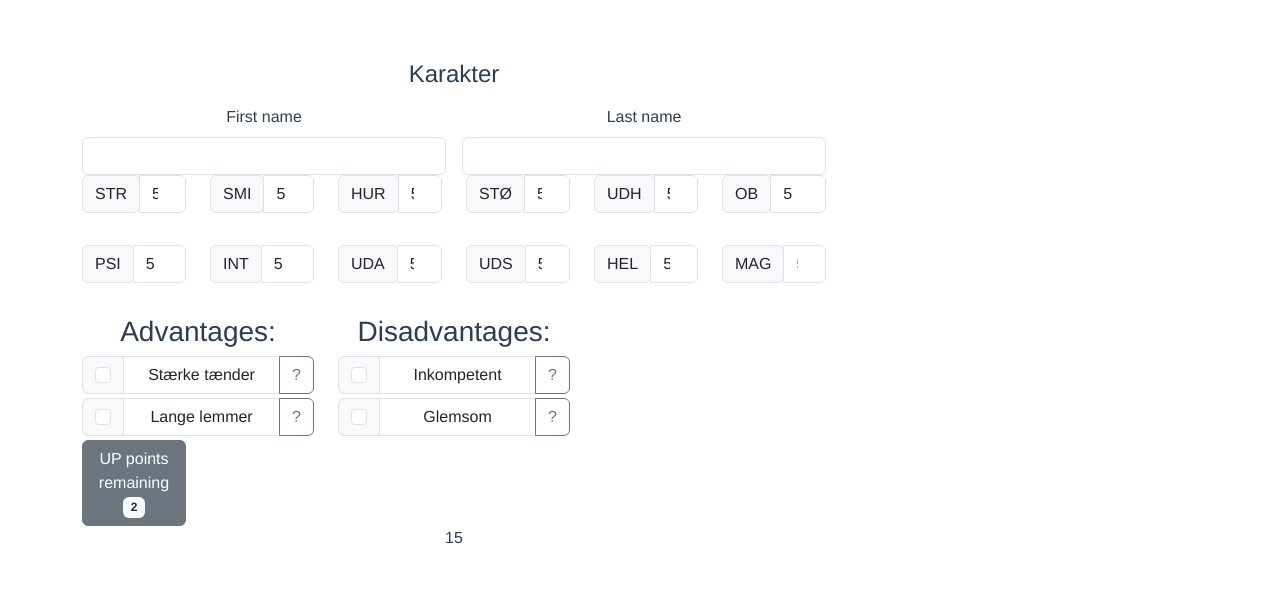
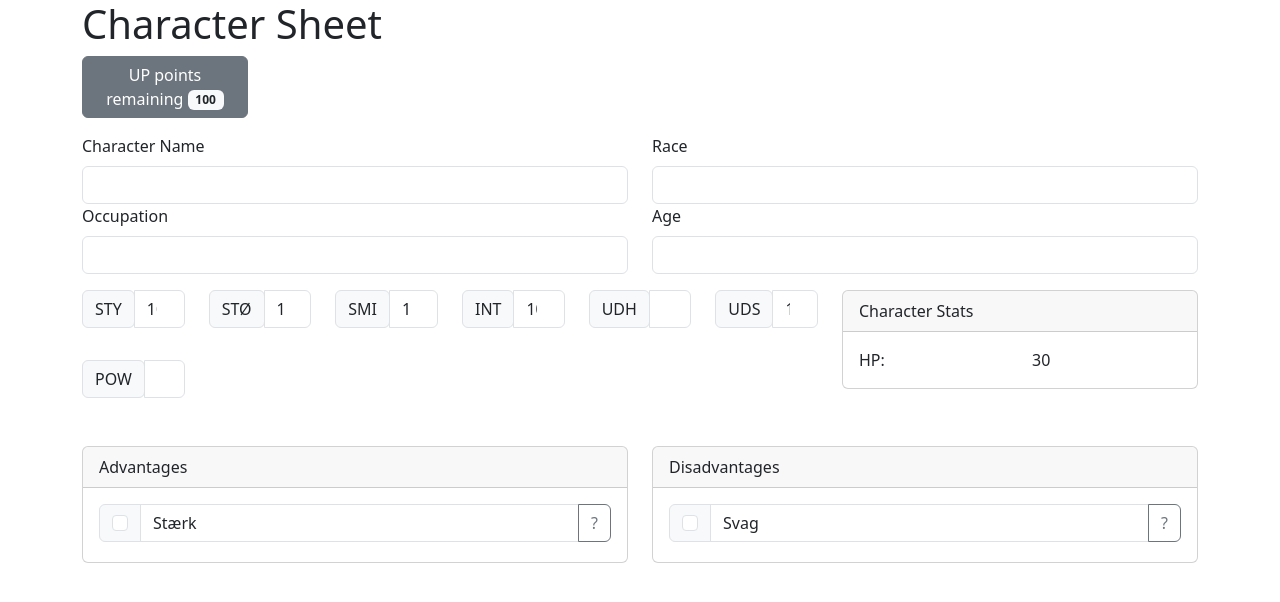
Before and after one commit to sofusalbertsen/foggy-chars, a Vue app: page / in a window 1280 px wide. Shown: the top 602 px of the page. Built offline with nearby package versions, Linux system fonts and the light colour scheme.

Commit message:
Implement Pinia for state management and refactor components to use character store

```diff
--- /dev/null
+++ b/index.html
@@ -0,0 +1,13 @@
+<!DOCTYPE html>
+<html lang="">
+  <head>
+    <meta charset="UTF-8">
+    <link rel="icon" href="/favicon.ico">
+    <meta name="viewport" content="width=device-width, initial-scale=1.0">
+    <title>Vite App</title>
+  </head>
+  <body>
+    <div id="app"></div>
+    <script type="module" src="/src/main.js"></script>
+  </body>
+</html>
--- a/src/App.vue
+++ b/src/App.vue
@@ -1,94 +1,100 @@
 <template>
   <div class="container">
-<div class="col-md-7 col-lg-8">
-<h4 class="mb-3">Karakter</h4>
-  <div class="row g-3">
-    <Freetext :fieldname="firstName" text="dette er en text" />
-    <Freetext :fieldname="lastName" text="dette er en  text" />
+    <h1>Character Sheet</h1>
+    <div class="row mb-3">
+      <Up />
     </div>
+    <div class="row mb-3">
+      <Freetext fieldname="Character Name" />
+      <Freetext fieldname="Race" />
+      <Freetext fieldname="Occupation" />
+      <Freetext fieldname="Age" />
+    </div>
+    <div class="row mb-3">
+      <div class="col-md-8">
         <div class="row">
-    <Stat  v-for="stat in stats" :key="stat.name" :stat="stat" v-model:upRef="stat.upRef" @modifyUP="modifyUP" />
+          <Stat
+            v-for="stat in characterStore.stats"
+            :key="stat.name"
+            :stat="stat"
+          />
         </div>
-    <div class="row">
-        <div class="col-md-4">
-          <h3> Advantages:</h3>
-          <Advantage v-for="advantage in advantages" :key="advantage.name" :advantage="advantage.advantage" :name="advantage.name" :value="advantage.value" @modifyUP="modifyUP"/>
       </div>
       <div class="col-md-4">
-          <h3> Disadvantages:</h3>
-          <Advantage v-for="disadvantage in disadvantages" :key="disadvantage.name" :advantage="disadvantage.advantage" :name="disadvantage.name" :value="disadvantage.value" @modifyUP="modifyUP"/>
+        <div class="card">
+          <div class="card-header">
+            Character Stats
+          </div>
+          <div class="card-body">
+            <div class="row">
+              <div class="col">HP:</div>
+              <div class="col"><Hp /></div>
             </div>
           </div>
-    <div class="row">
-      <Up v-model:upPoints="upValue" />
         </div>
-    <Hp v-model:stats="stats"/>
+      </div>
+    </div>
+    <div class="row mb-3">
+      <div class="col-md-6">
+        <div class="card">
+          <div class="card-header">Advantages</div>
+          <div class="card-body">
+            <Advantage
+              v-for="adv in characterStore.advantages.filter(a => a.advantage)"
+              :key="adv.name"
+              :name="adv.name"
+              :value="adv.value"
+              :advantage="adv.advantage"
+              :chosen="adv.chosen"
+            />
+          </div>
+        </div>
+      </div>
+      <div class="col-md-6">
+        <div class="card">
+          <div class="card-header">Disadvantages</div>
+          <div class="card-body">
+            <Advantage
+              v-for="adv in characterStore.advantages.filter(a => !a.advantage)"
+              :key="adv.name"
+              :name="adv.name"
+              :value="adv.value"
+              :advantage="adv.advantage"
+              :chosen="adv.chosen"
+            />
+          </div>
+        </div>
+      </div>
     </div>
   </div>
 </template>
 
 <script>
-import Freetext from './components/Freetext.vue'
-import Stat from './components/Stat.vue'
-import Advantage from './components/Advantage.vue'
-import Up from './components/Up.vue'
-import Hp from './components/Hp.vue'
+import { useCharacterStore } from './stores/characterStore';
+import Up from './components/Up.vue';
+import Stat from './components/Stat.vue';
+import Hp from './components/Hp.vue';
+import Freetext from './components/Freetext.vue';
+import Advantage from './components/Advantage.vue';
 
 export default {
-  name: 'App',
   components: {
-    Freetext, Stat, Advantage, Up, Hp
+    Up,
+    Stat,
+    Hp,
+    Freetext,
+    Advantage
   },
-  data () {
+  setup() {
+    const characterStore = useCharacterStore();
+
     return {
-      upValue: 2,
-      constUp: 5,
-      firstName: 'First name',
-      lastName: 'Last name',
-      stats: [],
-      advantages: [],
-      disadvantages: []
-    }
-  },
-  created () {
-    this.stats = [
-      { name: 'STR', longName: 'Styrke', statValue: this.constUp },
-      { name: 'SMI', longName: 'Smidighed', statValue: this.constUp },
-      { name: 'HUR', longName: 'Hurtighed', statValue: this.constUp },
-      { name: 'STØ', longName: 'Størrelse', statValue: this.constUp },
-      { name: 'UDH', longName: 'Udholdenhed', statValue: this.constUp },
-      { name: 'OB', longName: 'Observation', statValue: this.constUp },
-      { name: 'PSI', longName: 'Psykke', statValue: this.constUp },
-      { name: 'INT', longName: 'Intelligens', statValue: this.constUp },
-      { name: 'UDA', longName: 'Udannelse', statValue: this.constUp },
-      { name: 'UDS', longName: 'Udseende', statValue: this.constUp },
-      { name: 'HEL', longName: 'Held', statValue: this.constUp },
-      { name: 'MAG', longName: 'Magi', statValue: this.constUp }
-    ]
-    this.advantages = [
-      { name: 'Stærke tænder', advantage: true, value: 1, chosen: false },
-      { name: 'Lange lemmer', advantage: true, value: 3, chosen: false }
-    ]
-    this.disadvantages = [
-      { name: 'Inkompetent', advantage: false, value: 1, chosen: false },
-      { name: 'Glemsom', advantage: false, value: 2, chosen: false }
-    ]
-  },
-  methods: {
-    modifyUP (value) {
-      this.upValue = this.upValue + value
-    }
+      characterStore
+    };
   }
 }
 </script>
 
 <style>
-#app {
-  font-family: Avenir, Helvetica, Arial, sans-serif;
-  -webkit-font-smoothing: antialiased;
-  -moz-osx-font-smoothing: grayscale;
-  text-align: center;
-  color: #2c3e50;
-  margin-top: 60px;
-}
+/* Your global styles here */
 </style>
--- a/src/components/Advantage.vue
+++ b/src/components/Advantage.vue
@@ -1,56 +1,63 @@
 <template>
-<div class="input-group mb-1">
+  <div class="input-group mb-1">
     <div class="input-group-text">
-      <input type="checkbox" class="form-check-input mt-0" :id="name" :value="value" :checked="checked" @click='statChange($event.target.value)'>
+      <input
+        type="checkbox"
+        class="form-check-input mt-0"
+        :id="name"
+        :value="value"
+        v-model="checked"
+        @change="statChange"
+      />
     </div>
-      <label class="form-control" :for="name"> {{name}} </label>
-      <button type="button" class="btn btn-outline-secondary" data-toggle="tooltip" :title="tooltip">?</button>
-
-</div>
+    <label class="form-control" :for="name">{{ name }}</label>
+    <button type="button" class="btn btn-outline-secondary" data-toggle="tooltip" :title="tooltip">
+      ?
+    </button>
+  </div>
 </template>
 
 <script>
+import { ref, computed, watch } from 'vue'
+import { useCharacterStore } from '../stores/characterStore'
+
 export default {
   props: {
     name: String,
     value: Number,
-    upRef: Number,
     advantage: Boolean,
-    chosen: Boolean
+    chosen: Boolean,
   },
-  created () {
 
-  },
-  computed: {
-    tooltip () {
-      return this.$props.advantage ? (this.$props.name + ' koster ' + this.$props.value + ' UP') : (this.$props.name + ' giver ' + this.$props.value + ' UP')
+  setup(props) {
+    const characterStore = useCharacterStore()
+    const checked = ref(props.chosen || false)
+
+    watch(
+      () => props.chosen,
+      (newVal) => {
+        checked.value = newVal
+      },
+    )
+
+    const tooltip = computed(() => {
+      return props.advantage
+        ? `${props.name} koster ${props.value} UP`
+        : `${props.name} giver ${props.value} UP`
+    })
+
+    const statChange = () => {
+      characterStore.toggleAdvantage(props.name)
+    }
+
+    return {
+      checked,
+      tooltip,
+      statChange,
+      characterStore,
     }
   },
-  methods: {
-    statChange (value) {
-      var sendValue = this.value
-      if (this.advantage) {
-        sendValue = -sendValue
-      }
-
-      if (this.checked) {
-        this.$emit('modifyUP', parseInt(-sendValue))
-      } else {
-        this.$emit('modifyUP', parseInt(sendValue))
-      }
-      this.checked = !this.checked
-      console.log('checkked' + sendValue)
-    }
-  },
-  data () {
-    return {
-      checked: false
-    }
-  }
 }
-
 </script>
 
-<style>
-
-</style>
+<style></style>
--- a/src/components/Freetext.vue
+++ b/src/components/Freetext.vue
@@ -1,26 +1,43 @@
 <template>
-              <div class="col-sm-6">
-              <label :for="fieldname" class="form-label"> {{ fieldname }} </label>
-              <input type="text" class="form-control" :id="fieldname" placeholder="" value="" required="">
-              <div class="invalid-feedback">
-                Valid {{fieldname}} is required.
-              </div>
-            </div>
+  <div class="col-sm-6">
+    <label :for="fieldname" class="form-label">{{ fieldname }}</label>
+    <input
+      type="text"
+      class="form-control"
+      :id="fieldname"
+      placeholder=""
+      v-model="inputValue"
+      @input="updateValue"
+      required=""
+    />
+    <div class="invalid-feedback">Valid {{ fieldname }} is required.</div>
+  </div>
 </template>
 
 <script>
+import { ref } from 'vue'
+import { useCharacterStore } from '../stores/characterStore'
+
 export default {
   props: ['fieldname', 'text'],
-  created () {
+
+  setup(props) {
+    const characterStore = useCharacterStore()
+    const inputValue = ref('')
+
+    const updateValue = () => {
+      // Convert fieldname to a key that can be used in the store
+      const fieldKey = props.fieldname.toLowerCase().replace(/\s+/g, '')
+      characterStore.updateCharacterInfo(fieldKey, inputValue.value)
+    }
+
+    return {
+      inputValue,
+      updateValue,
+      characterStore,
+    }
   },
-  data () {
-    return {
-
-    }
-  }
 }
 </script>
 
-<style>
-
-</style>
+<style></style>
--- a/src/components/Hp.vue
+++ b/src/components/Hp.vue
@@ -1,38 +1,19 @@
 <template>
-  <div>{{calculateHP}}</div>
+  <div>{{ characterStore.calculateHP }}</div>
 </template>
 
 <script>
+import { useCharacterStore } from '../stores/characterStore'
+
 export default {
-  props: {
-    stats: Array
-  },
-  data () {
+  setup() {
+    const characterStore = useCharacterStore()
+
     return {
-      baseHp: null,
-      modifiers: [],
-      hp: null
+      characterStore,
     }
   },
-  created () {
-    console.log(this.stats)
-  },
-  computed: {
-    calculateHP () {
-      var out = 0
-      this.stats.forEach(stat => {
-        if (stat.name === 'UDH') {
-          out += (stat.statValue * 2)
-        } else if (stat.name === 'STØ') {
-          out += stat.statValue
-        }
-      })
-      return out
-    }
-  }
 }
 </script>
 
-<style>
-
-</style>
+<style></style>
--- a/src/components/Stat.vue
+++ b/src/components/Stat.vue
@@ -1,47 +1,61 @@
 <template>
-<div class="col-md-2">
-  <div class="input-group mb-3">
-    <div class="input-group-prepend">
-      <span class="input-group-text" id="inputGroup-sizing-default" :title="stat.longName"> {{stat.name}}</span>
+  <div class="col-md-2">
+    <div class="input-group mb-3">
+      <div class="input-group-prepend">
+        <span class="input-group-text" id="inputGroup-sizing-default" :title="stat.longName">
+          {{ stat.name }}</span
+        >
+      </div>
+      <input
+        type="number"
+        class="form-control mb-3"
+        :id="stat.statname"
+        v-model="value"
+        @input="statChange"
+      />
     </div>
-    <input type="number" class="form-control mb-3" :id="stat.statname" :value="value" @input='statChange($event.target.value)'>
   </div>
-</div>
 </template>
 
 <script>
+import { ref, watch } from 'vue'
+import { useCharacterStore } from '../stores/characterStore'
+
 export default {
   props: {
-    upRef: Number,
     stat: {
-      name: String,
-      longName: String,
-      statValue: Number
+      type: Object,
+      required: true,
+    },
+  },
+  setup(props) {
+    const characterStore = useCharacterStore()
+    const value = ref(props.stat.statValue)
+    const valueRef = ref(props.stat.statValue)
+
+    const statChange = () => {
+      const subtractionPoints = valueRef.value - value.value
+      valueRef.value = value.value
+      characterStore.modifyUP(subtractionPoints)
+      characterStore.updateStat(props.stat.name, value.value)
+    }
+
+    watch(
+      () => props.stat.statValue,
+      (newVal) => {
+        value.value = newVal
+        valueRef.value = newVal
+      },
+    )
+
+    return {
+      value,
+      valueRef,
+      statChange,
+      characterStore,
     }
   },
-  data () {
-    return {
-      value: this.$props.stat.statValue,
-      valueRef: null
-    }
-  },
-  created () {
-    console.log(this.$props.stat.longName)
-    this.valueRef = this.value
-    // console.log(this.value)
-    // console.log(this.$props.statValue)
-  },
-  methods: {
-    statChange (value) {
-      this.value = value
-      var substractionPoints = this.valueRef - value
-      this.valueRef = value
-      this.$emit('modifyUP', substractionPoints)
-    }
-  }
 }
 </script>
 
-<style>
-
-</style>
+<style></style>
--- a/src/components/Up.vue
+++ b/src/components/Up.vue
@@ -1,27 +1,23 @@
 <template>
-            <div class="col-md-2">
-              <button type="button" class="btn btn-secondary ">
-   UP points remaining <span class="badge bg-light text-dark">{{this.$props.upPoints}}</span>
-</button>
-            </div>
+  <div class="col-md-2">
+    <button type="button" class="btn btn-secondary">
+      UP points remaining
+      <span class="badge bg-light text-dark">{{ characterStore.upPoints }}</span>
+    </button>
+  </div>
 </template>
 
 <script>
+import { useCharacterStore } from '../stores/characterStore'
+
 export default {
-  props: {
-    upPoints: Number
-  },
-  data () {
+  setup() {
+    const characterStore = useCharacterStore()
     return {
-
+      characterStore,
     }
   },
-  created () {
-    console.log(this.$props.upPoints)
-  }
 }
 </script>
 
-<style>
-
-</style>
+<style></style>
--- a/src/main.js
+++ b/src/main.js
@@ -1,6 +1,9 @@
 import 'bootstrap/dist/css/bootstrap.css'
 import 'bootstrap/dist/js/bootstrap.js'
 import { createApp } from 'vue'
+import { createPinia } from 'pinia'
 import App from './App.vue'
 
-createApp(App).mount('#app')
+const app = createApp(App)
+app.use(createPinia())
+app.mount('#app')
--- a/src/stores/characterStore.js
+++ b/src/stores/characterStore.js
@@ -0,0 +1,72 @@
+import { defineStore } from 'pinia'
+
+export const useCharacterStore = defineStore('character', {
+  state: () => ({
+    upPoints: 100, // Default UP points
+    stats: [
+      { name: 'STY', longName: 'Styrke', statValue: 10, statname: 'strength' },
+      { name: 'STØ', longName: 'Størrelse', statValue: 10, statname: 'size' },
+      { name: 'SMI', longName: 'Smidighed', statValue: 10, statname: 'dexterity' },
+      { name: 'INT', longName: 'Intelligens', statValue: 10, statname: 'intelligence' },
+      { name: 'UDH', longName: 'Udholdenhed', statValue: 10, statname: 'constitution' },
+      { name: 'UDS', longName: 'Udseende', statValue: 10, statname: 'appearance' },
+      { name: 'POW', longName: 'Power', statValue: 10, statname: 'power' },
+    ],
+    characterInfo: {
+      name: '',
+      race: '',
+      occupation: '',
+      age: '',
+      // Add any other character info fields here
+    },
+    advantages: [
+      { name: 'Stærk', value: 5, advantage: true, chosen: false },
+      { name: 'Svag', value: 5, advantage: false, chosen: false },
+      // Add more advantages/disadvantages as needed
+    ],
+  }),
+
+  getters: {
+    calculateHP: (state) => {
+      let hp = 0
+      state.stats.forEach((stat) => {
+        if (stat.name === 'UDH') {
+          hp += stat.statValue * 2
+        } else if (stat.name === 'STØ') {
+          hp += stat.statValue
+        }
+      })
+      return hp
+    },
+
+    getStat: (state) => (name) => {
+      return state.stats.find((stat) => stat.name === name)
+    },
+  },
+
+  actions: {
+    updateStat(statName, value) {
+      const stat = this.stats.find((s) => s.name === statName)
+      if (stat) {
+        stat.statValue = parseInt(value)
+      }
+    },
+
+    modifyUP(points) {
+      this.upPoints += points
+    },
+
+    toggleAdvantage(name) {
+      const advantage = this.advantages.find((adv) => adv.name === name)
+      if (advantage) {
+        advantage.chosen = !advantage.chosen
+        const pointChange = advantage.advantage ? -advantage.value : advantage.value
+        this.modifyUP(advantage.chosen ? pointChange : -pointChange)
+      }
+    },
+
+    updateCharacterInfo(field, value) {
+      this.characterInfo[field] = value
+    },
+  },
+})
```
Lines whose indentation alone changed are shown as unchanged.
